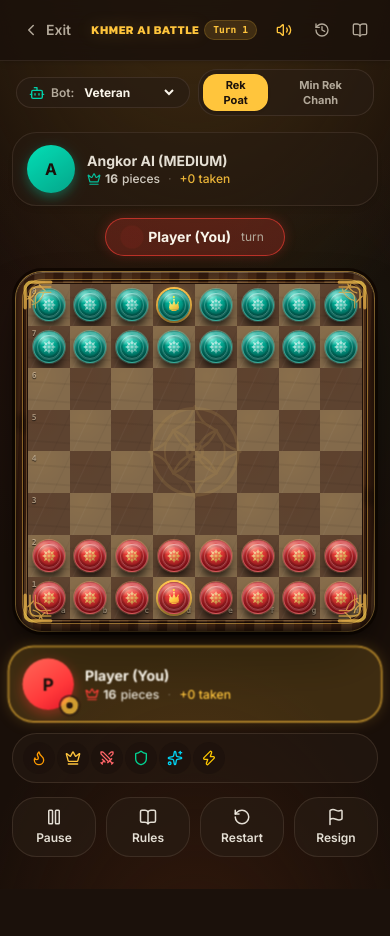
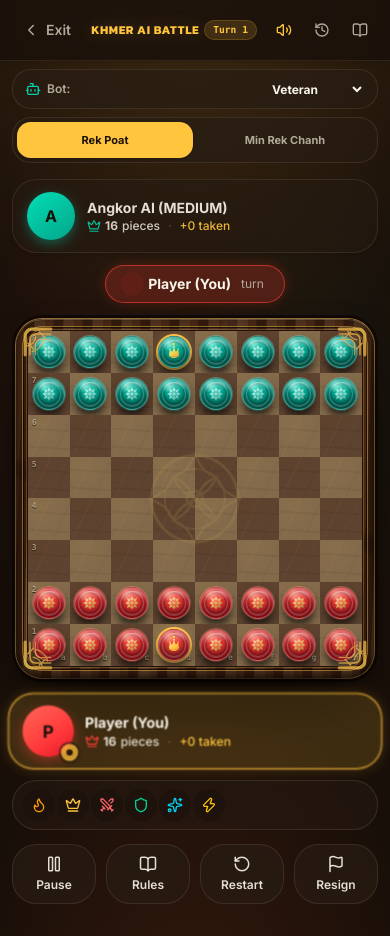
Before and after one commit to machxanht/Rek-Khmer-Chess, a Next.js app: page /play/ai in a window 390 px wide. Before the commit the page ends 889 px from the top, so only its background shows below. Built offline with nearby package versions, Linux system fonts and the light colour scheme.

Commit message:
fix: polish offline AI controls on mobile

```diff
--- a/app/play/ai/page.tsx
+++ b/app/play/ai/page.tsx
@@ -4,7 +4,7 @@ import { useEffect, useState } from 'react'
 import { useRekEngine } from '@/hooks/use-rek-engine'
 import { RekGameView } from '@/components/game/rek-game-view'
 import { chooseAiMove, type GameMode } from '@/lib/rek/engine'
-import { Bot, Sparkles } from 'lucide-react'
+import { Bot, Loader2 } from 'lucide-react'
 
 export default function AiGamePage() {
   const [difficulty, setDifficulty] = useState<'easy' | 'medium' | 'hard'>('medium')
@@ -12,21 +12,19 @@ export default function AiGamePage() {
   const engine = useRekEngine(gameMode, (p) => p === 'you')
 
   const { game, applyExternal, reset } = engine
+  const aiThinking = game.status === 'playing' && game.turn === 'opp'
 
-  // AI moves when it is 'opp' turn
   useEffect(() => {
-    if (game.status !== 'playing' || game.turn !== 'opp') return
+    if (!aiThinking) return
 
     const thinkTime = difficulty === 'easy' ? 400 : difficulty === 'medium' ? 650 : 850
     const timer = setTimeout(() => {
       const bestMove = chooseAiMove(game.board, 'opp', game.mode, difficulty)
-      if (bestMove) {
-        applyExternal(bestMove.from, bestMove.to)
-      }
+      if (bestMove) applyExternal(bestMove.from, bestMove.to)
     }, thinkTime)
 
     return () => clearTimeout(timer)
-  }, [game.turn, game.status, game.board, game.mode, difficulty, applyExternal])
+  }, [aiThinking, game.board, game.mode, difficulty, applyExternal])
 
   const handleModeChange = (mode: GameMode) => {
     setGameMode(mode)
@@ -34,25 +32,29 @@ export default function AiGamePage() {
   }
 
   const banner = (
-    <div className="mx-auto flex w-full max-w-lg items-center justify-between gap-2 px-4 py-2 text-xs font-semibold">
-      <div className="flex items-center gap-1.5 rounded-xl bg-card/80 px-3 py-1.5 border border-border/80">
-        <Bot className="size-4 text-opp" />
-        <span className="text-muted-foreground">Bot:</span>
+    <div className="mx-auto flex w-full max-w-lg flex-col gap-2 px-3 py-2 text-xs font-semibold sm:flex-row sm:items-center sm:justify-between sm:px-4">
+      <div className="flex min-h-10 items-center justify-between gap-2 rounded-xl bg-card/80 px-3 py-1.5 border border-border/80 sm:justify-start">
+        <div className="flex items-center gap-1.5">
+          {aiThinking ? <Loader2 className="size-4 animate-spin text-opp" /> : <Bot className="size-4 text-opp" />}
+          <span className="text-muted-foreground">Bot:</span>
+        </div>
         <select
           value={difficulty}
           onChange={(e) => setDifficulty(e.target.value as 'easy' | 'medium' | 'hard')}
           className="bg-transparent font-bold text-foreground outline-none cursor-pointer"
+          aria-label="AI difficulty"
         >
           <option value="easy" className="bg-background text-foreground">Apprentice</option>
           <option value="medium" className="bg-background text-foreground">Veteran</option>
           <option value="hard" className="bg-background text-foreground">Grandmaster</option>
         </select>
+        {aiThinking && <span className="text-[10px] font-bold text-opp">THINKING</span>}
       </div>
 
-      <div className="flex items-center gap-1 rounded-xl bg-card/80 p-1 border border-border/80">
+      <div className="grid grid-cols-2 gap-1 rounded-xl bg-card/80 p-1 border border-border/80">
         <button
           onClick={() => handleModeChange('REK_POAT')}
-          className={`rounded-lg px-2.5 py-1 text-[11px] font-bold transition-all ${
+          className={`min-h-9 rounded-lg px-2.5 py-1 text-[11px] font-bold transition-all ${
             gameMode === 'REK_POAT'
               ? 'bg-gold text-background shadow-sm'
               : 'text-muted-foreground hover:text-foreground'
@@ -62,7 +64,7 @@ export default function AiGamePage() {
         </button>
         <button
           onClick={() => handleModeChange('MIN_REK_CHANH')}
-          className={`rounded-lg px-2.5 py-1 text-[11px] font-bold transition-all ${
+          className={`min-h-9 rounded-lg px-2.5 py-1 text-[11px] font-bold transition-all ${
             gameMode === 'MIN_REK_CHANH'
               ? 'bg-gold text-background shadow-sm'
               : 'text-muted-foreground hover:text-foreground'
```
